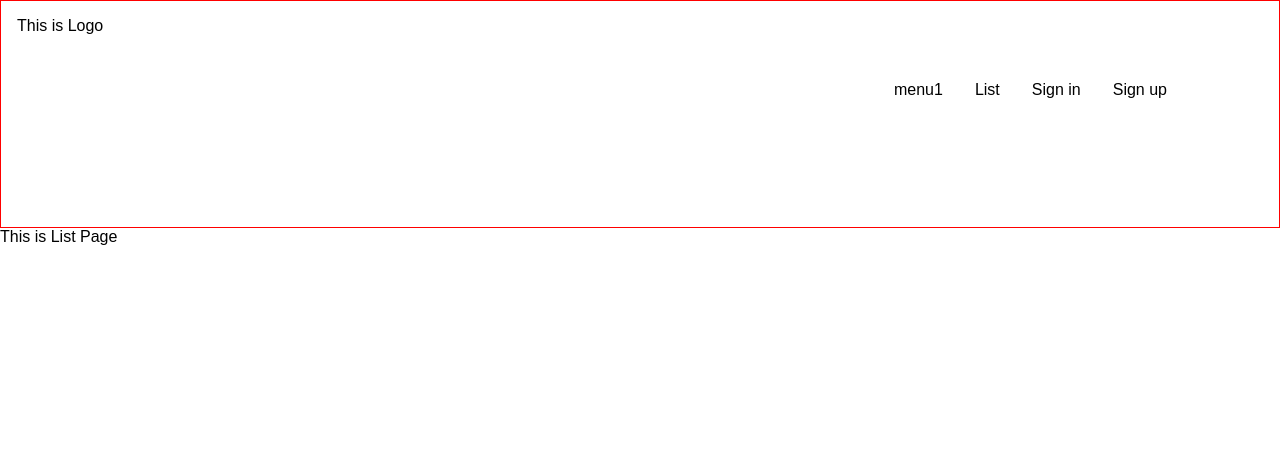
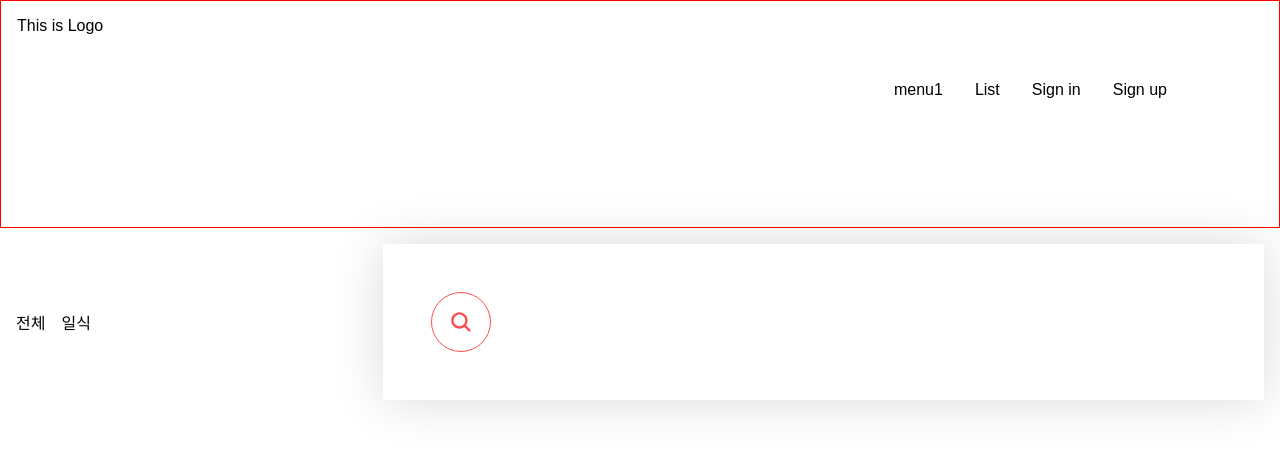
Before and after one commit to HTlee1990/FoodAddict, a React (Create React App) app: page /listPage in a window 1280 px wide. Shown: the top 450 px of the page. Built offline with nearby package versions, Linux system fonts and the light colour scheme; no server answers.

Commit message:
[Client]Add: search btn CSS

```diff
--- a/src/components/header/Header.js
+++ b/src/components/header/Header.js
@@ -1,4 +1,4 @@
-import { useState, useContext } from "react";
+import { useState, useEffect, useContext } from "react";
 import { Link } from "react-router-dom";
 import Login from "../login/Login";
 import "./Header.scss";
@@ -8,6 +8,7 @@ const Header = () => {
   const { loginModalOpen, loginModalHandler } = useContext(Context);
   const [loginTab, setLoginTab] = useState(true);
   const [clicked, setClicked] = useState(false);
+  const [isLoggedIn, setIsLoggedIn] = useState(false);
   const navHandler = () => {
     setClicked((prev) => !prev);
   };
@@ -18,6 +19,18 @@ const Header = () => {
   const loginTabHadler = (n) => {
     setLoginTab(n);
   };
+  const logoutHandler = () => {
+    localStorage.removeItem("logged-in");
+    setIsLoggedIn(false);
+  };
+  window.loginHandler = function () {
+    setIsLoggedIn(localStorage.getItem("logged-in"));
+  };
+
+  const loginTest = localStorage.getItem("logged-in");
+  useEffect(() => {
+    setIsLoggedIn(loginTest);
+  }, [loginTest]);
 
   return (
     <>
@@ -47,9 +60,16 @@ const Header = () => {
                 <p className="item__link">List</p>
               </li>
             </Link>
-            <li className="nav__item" onClick={() => signInModalHandler(1)}>
-              <p className="item__link">Sign in</p>
-            </li>
+            {!isLoggedIn && (
+              <li className="nav__item" onClick={() => signInModalHandler(1)}>
+                <p className="item__link">Sign in</p>
+              </li>
+            )}
+            {isLoggedIn && (
+              <li className="nav__item" onClick={logoutHandler}>
+                <p className="item__link">Logout</p>
+              </li>
+            )}
             <li className="nav__item" onClick={() => signInModalHandler(0)}>
               <p className="item__link">Sign up</p>
             </li>
--- a/src/components/login/Login.js
+++ b/src/components/login/Login.js
@@ -11,7 +11,6 @@ const GOOGLE_CLIENT_ID = process.env.REACT_APP_GOOGLE_CLIENT_ID;
 
 const Login = ({ loginTab, loginTabHadler }) => {
   const { loginModalHandler } = useContext(Context);
-
   //1. 구글 소셜로그인 버튼 클릭 -> 코드 받아오기
   const googleHandler = () => {
     loginModalHandler();
@@ -31,7 +30,8 @@ const Login = ({ loginTab, loginTabHadler }) => {
     );
     if (res) {
       window.close();
-      localStorage.setItem("loggd-in", true);
+      localStorage.setItem("logged-in", true);
+      window.opener.loginHandler();
     }
   };
 
--- a/src/components/login/LoginBody.js
+++ b/src/components/login/LoginBody.js
@@ -23,6 +23,7 @@ const LoginBody = ({ googleHandler }) => {
         { data: null },
         { headers: headers, withCredentials: true }
       );
+      if (res) localStorage.setItem("logged-in", true);
     } catch (error) {
       console.log(error);
     }
--- a/src/pages/listPage/ListPage.js
+++ b/src/pages/listPage/ListPage.js
@@ -1,7 +1,28 @@
-import React from "react";
+import "./ListPage.scss";
+import { IoSearch } from "react-icons/io5";
 
 const ListPage = () => {
-  return <div>This is List Page</div>;
+  return (
+    <div className="list__header">
+      <div className="categories__container">
+        <p>전체</p>
+        <p>일식</p>
+      </div>
+      <div className="search__bar__container">
+        <div className="search__bar">
+          <input
+            type="text"
+            className="search__input"
+            placeholder="enter your search"
+            aria-label="search"
+          />
+          <button className="search__bar__btn" aria-label="search button">
+            <IoSearch />
+          </button>
+        </div>
+      </div>
+    </div>
+  );
 };
 
 export default ListPage;
--- a/src/pages/listPage/ListPage.scss
+++ b/src/pages/listPage/ListPage.scss
@@ -0,0 +1,91 @@
+.list__header {
+  display: flex;
+  justify-content: space-between;
+  align-items: center;
+  padding: 1rem;
+}
+
+.categories__container {
+  display: flex;
+  gap: 1rem;
+  width: 30%;
+}
+
+.search__bar__container {
+  //   width: 70%;
+  //   display: flex;
+  //   justify-content: end;
+  background: white;
+  width: 70vw;
+  padding: 3em;
+  position: relative;
+  box-shadow: 0 0 3em rgba(0, 0, 0, 0.15);
+}
+
+.search__bar {
+  --size: 60px;
+  border: 1px solid var(--clr-primary);
+  display: flex;
+  align-items: center;
+  font-size: 1.25em;
+  border-radius: 50px;
+  height: var(--size);
+  width: var(--size);
+  padding: 4px;
+  position: relative;
+  transition: width 450ms cubic-bezier(0.14, 0.73, 0.32, 1.1);
+  overflow: hidden;
+  //아래 & 연산자는 .search__bar__input 과 같은결과이다.
+  .search__input {
+    // flex-grow: 1;
+    height: var(--size);
+    font-size: 1.5rem;
+    padding: 0 1em;
+    border: 0;
+    position: absolute;
+    top: 0;
+    bottom: 0;
+    right: 0;
+    opacity: 0;
+    cursor: pointer;
+    &:focus {
+      outline: 0;
+      //   background: red;
+    }
+  }
+  .search__bar__btn {
+    color: var(--clr-primary);
+    font-size: 1.5rem;
+    border: 0;
+    display: flex;
+    justify-content: center;
+    align-items: center;
+    background: transparent;
+    border-radius: 50%;
+    width: calc(var(--size) - 10px);
+    height: calc(var(--size) - 10px);
+    //전부도 오른쪽으로 밀어버리고 싶을때 쓰는 속성 margin-left
+    margin-left: auto;
+    transition: background 150ms ease-in-out;
+  }
+
+  //focus-within은 child가 focus 됐을때, parent에 스타일 효과를 주는것!
+  &:focus-within {
+    width: 100%;
+
+    .search__input {
+      opacity: 1;
+      cursor: text;
+      width: calc(100% - var(--size));
+    }
+    .search__bar__btn {
+      background: var(--clr-primary);
+      color: white;
+
+      &:focus,
+      &:hover {
+        box-shadow: 0 0 10px rgba(0, 0, 0, 0.35);
+      }
+    }
+  }
+}
```
